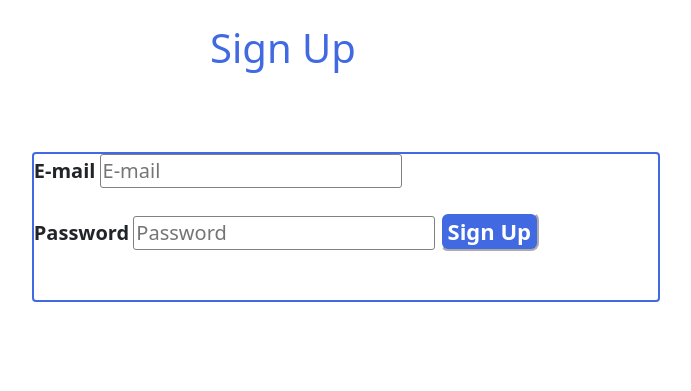
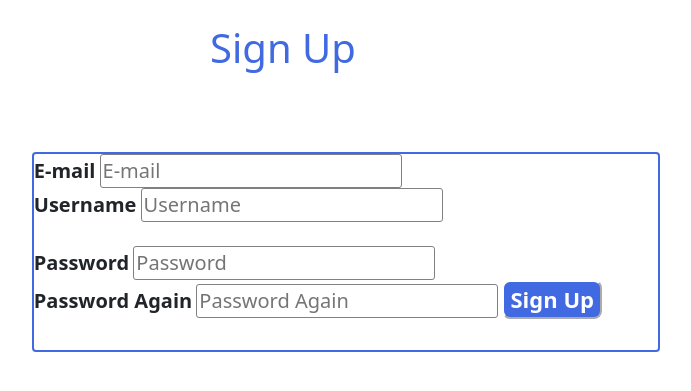
Before and after one commit to Kbalazs3/Blog, a Flask app: page /sign-up in a window 1280 px wide. Shown: the part 56-447 px from the top of the page, without its empty margins (357-1048 px from the left). Run offline with Flask 2, Linux system fonts and the light colour scheme.

Commit message:
sign up page extended

```diff
--- a/website/static/style.css
+++ b/website/static/style.css
@@ -33,7 +33,7 @@
 
 .login_window_div {
     width: 50%;
-    height: 150px;
+    height: 200px;
     border: 2px royalblue solid;
     border-radius: 4px;
     position: relative;
--- a/website/templates/signup.html
+++ b/website/templates/signup.html
@@ -14,9 +14,16 @@
             <label class="login_labels" id="sign_up_email" for="sign_up_email">E-mail</label>
             <input type="text" class="login_input" name="sign_up_email" placeholder="E-mail"/>
             <br>
+            <label class="login_labels" id="username" for="username">Username</label>
+            <input type="text" class="login_input" name="username" placeholder="Username"/>
+            <br>
             <br>
             <label class="login_labels" id="sign_up_password" for="sign_up_password">Password</label>
             <input type="password" class="login_input" name="sign_up_password" placeholder="Password"/>
+
+             <br>
+            <label class="login_labels" id="second_password" for="second_password">Password Again</label>
+            <input type="password" class="login_input" name="second_password" placeholder="Password Again"/>
 
             <button class="submit_button" type="submit">Sign Up</button>
         </div>
```
